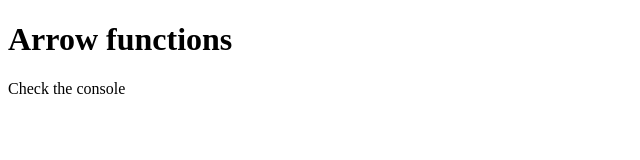
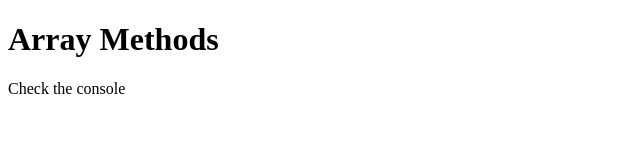
Before and after one commit to fullstack-exercises/array-methods-and-debugging, a plain HTML site: page index.html in a window 1280 px wide. Shown: the whole page, without its empty margins (0-640 px from the left). Drawn offline with Linux system fonts and the light colour scheme.

Commit message:
add correct title of exercise

```diff
--- a/index.html
+++ b/index.html
@@ -3,7 +3,7 @@
 
 <head>
     <meta name="viewport" content="width=device-width, initial-scale=1.0">
-    <title>Arrow Functions</title>
+    <title>Array Methods</title>
     <script defer type="text/Javascript" src="./main.js"></script>
 </head>
 
@@ -12,7 +12,7 @@
 
     </header>
     <main>
-        <h1>Arrow functions</h1>
+        <h1>Array Methods</h1>
         <span>Check the console</span>
     </main>
 </body>
```
